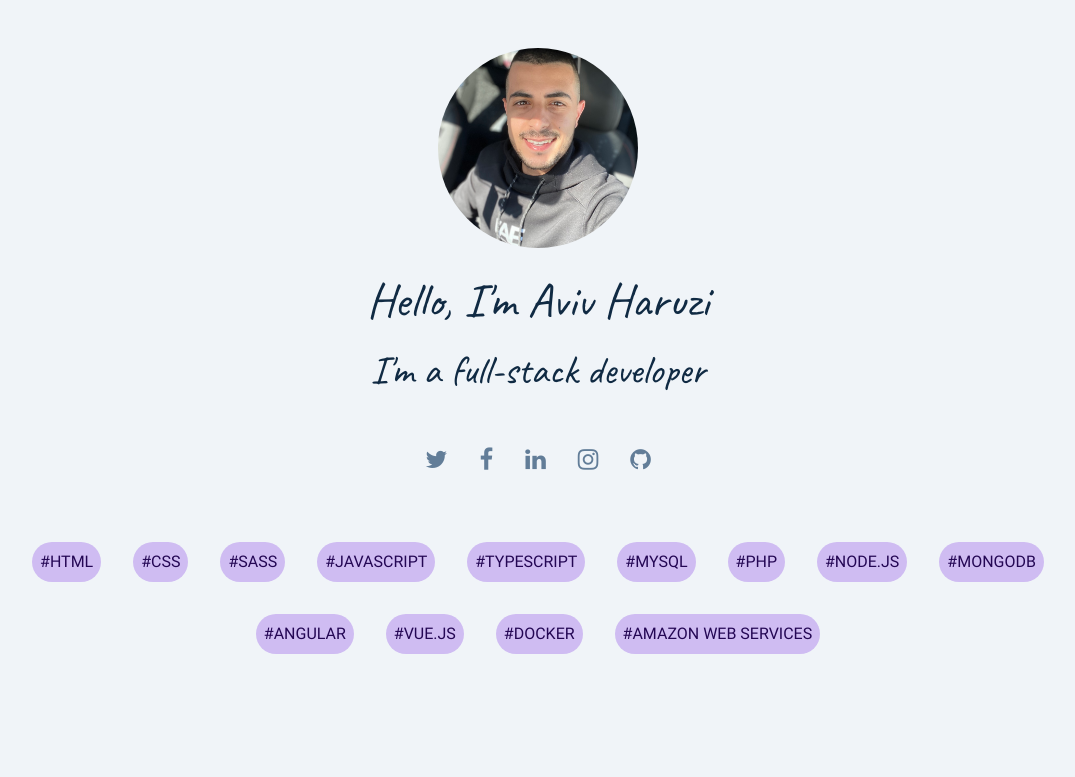
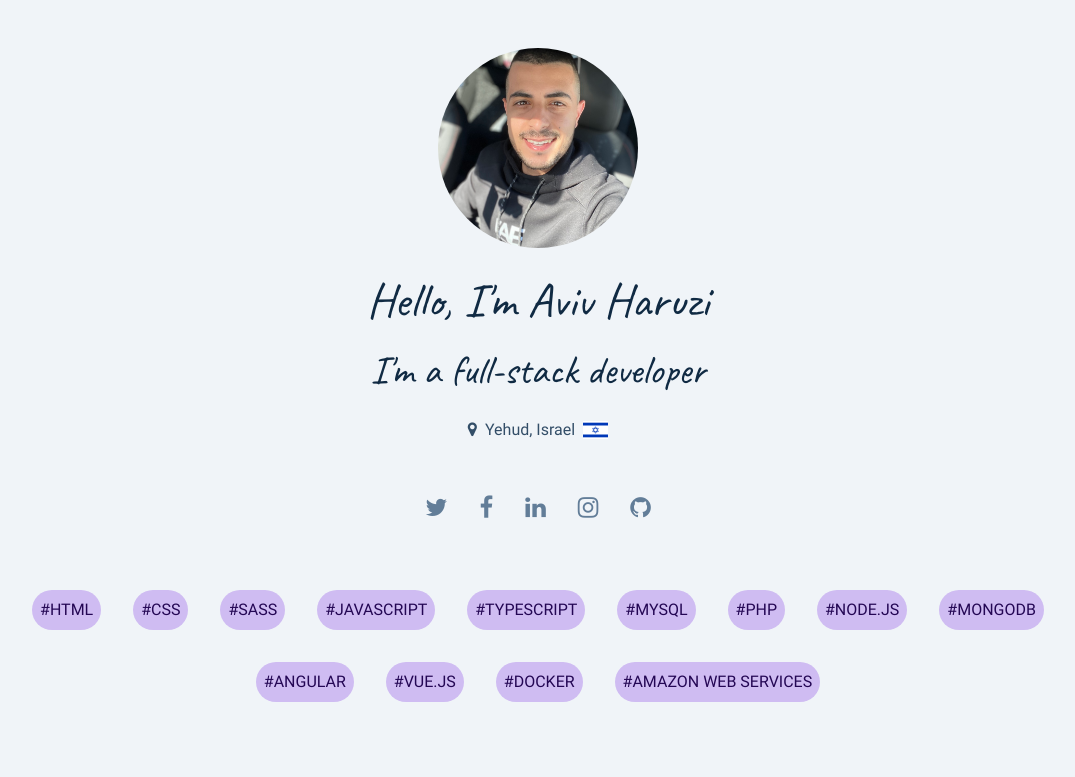
Before and after one commit to avivharuzi/portfolio, a Vue app: page / in a window 1280 px wide. Shown: the top 777 px of the page, without its empty margins (102-1177 px from the left). Built offline with nearby package versions, Linux system fonts and the light colour scheme.

Commit message:
Add location info in Home.vue

```diff
--- a/src/views/Home.vue
+++ b/src/views/Home.vue
@@ -7,6 +7,11 @@
 
     <h1 class="m-0 mb-3">Hello, I'm Aviv Haruzi</h1>
     <h2 class="m-0">I'm a full-stack developer</h2>
+
+    <div class="mt-4 d-flex justify-content-center align-items-center">
+      <p class="p-0 m-0"><i class="fa fa-map-marker mr-2"></i>Yehud, Israel<img
+        class="ml-2" width="25px" src="./../assets/images/isr.svg" alt="Israel"></p>
+    </div>
 
     <div class="mt-5">
       <SocialLinks/>
@@ -31,6 +36,8 @@ export default {
 </script>
 
 <style lang="scss">
+  @import './../scss/abstracts';
+
   .home {
     h1, h2 {
       font-family: Caveat, sans-serif;
@@ -44,6 +51,10 @@ export default {
       font-size: 2.5rem;
     }
 
+    p {
+      color: $color-gray-700;
+    }
+
     img.img-profile {
       object-fit: cover;
     }
```
Also changed, not shown: src/assets/images/isr.svg (added).
